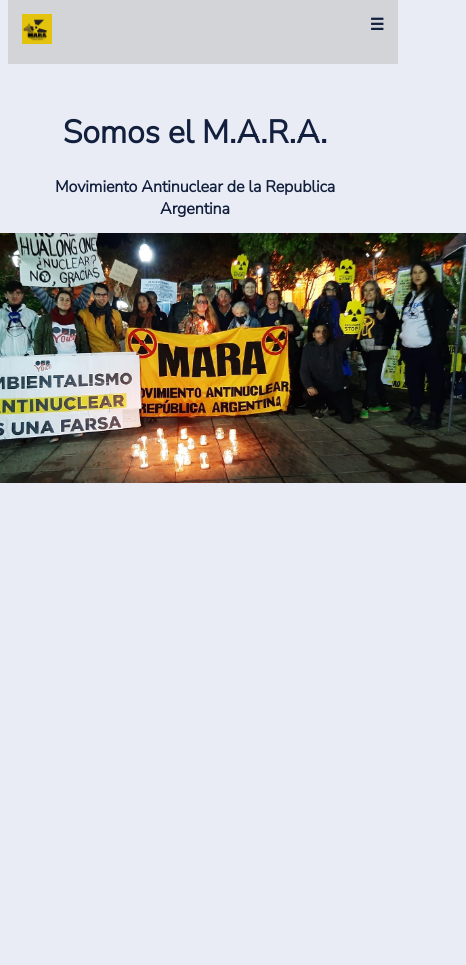
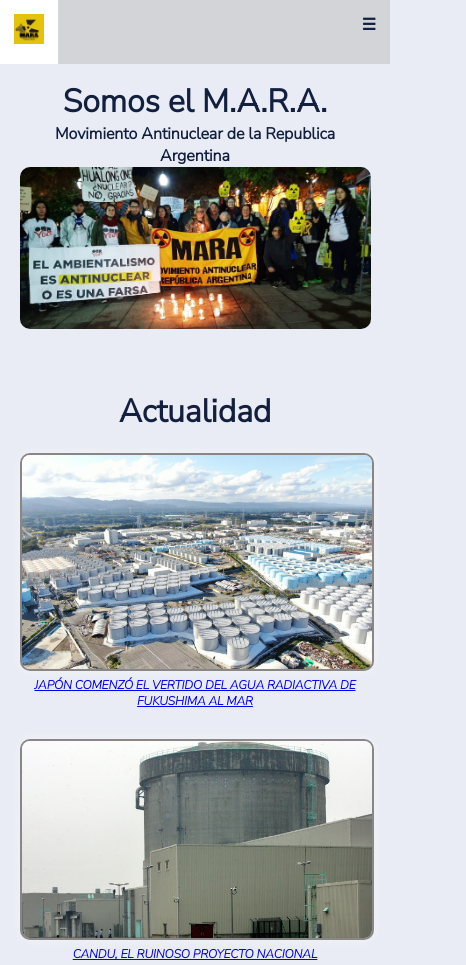
Before and after one commit to PaolaBasualdo/trabajo-practico-obligatorio, a plain HTML site: page index.html in a window 390 px wide. Shown: the top 965 px of the page, 466 px wide, since content can reach past the window. Drawn offline with Linux system fonts and the light colour scheme.

Commit message:
Corregir errore agregar contenido

```diff
--- a/assets/css/style-item.css
+++ b/assets/css/style-item.css
@@ -73,11 +73,12 @@ h3 {
 .principal {
   background: #E9ECF4;
 	color: #12203E;
+  width: 90%;
   text-align: justify;
 	align-items: center;
 	justify-content: center;
-  /*margin: 20px auto;*/
-  padding: 100px 50px 20px 50px;
+  padding-top: 90px;
+  margin-left: 20px;
 }
 
 p {
@@ -92,10 +93,8 @@ p {
 
 .imagen {
   width: 100%;
-  max-height: 500px;
-  object-fit: cover;
-  padding: 30px;
-  display: flex;
+  max-height: 100vh;
+  padding-top: 30px;
   justify-content: center;
   align-items: center;
 
@@ -114,8 +113,7 @@ p {
 
 .pie {
   text-align: center;
-  margin-top: 20px;
-  font-size: 12px;
+   font-size: 12px;
   }
 
 .pie-de-pagina {
@@ -147,3 +145,23 @@ li {
   height: 400px;
   margin: 30px;
 }
+@media screen and (max-width: 600px){
+
+ .titulo {
+    font-size: 1rem;
+  }
+  p {
+    font-size: 12px;
+    line-height: 1.5;
+    margin-bottom: 20px;
+  }
+  .pie {
+    font-size: 8px;
+    }
+  .autor{
+    font-size:10px;
+  }
+  .principal{
+    margin-left: 10px;
+  }
+}
--- a/assets/css/style.css
+++ b/assets/css/style.css
@@ -8,7 +8,6 @@
     z-index: 100;
     top: 0; /*agregado damian*/
 }
-
 .navbar a {
     float: left;
     display: block;
@@ -18,12 +17,10 @@
     padding: 14px 14px;
     text-decoration: none;
 }
-
 .navbar a:hover {
     background-color:white;
     color: black;
 }
-
 .navbar .icon {
     display: none;
 }
@@ -39,21 +36,18 @@
       display: block;
     }
 }
-
 .navbar.responsive a.icon {
     position: absolute;
     right: 0;
     top: 0;
 }
-
 .navbar.responsive a {
     float: none;
     display: block;
     text-align: left;
 }
-  s
+
 /* Estilos generales*/
-
 
 *{ margin: 0;
    padding: 0;
@@ -76,7 +70,6 @@ h3 {
   font-size: 1rem;
   font-family: 'Nunito Sans', sans-serif;
 }
-
 h4 {
   font-size: 0.75rem;
   font-family: 'Nunito Sans', sans-serif;
@@ -87,18 +80,17 @@ h5{
   font-family: 'Nunito Sans', sans-serif;
   font-style: italic;
 }
+
 /*Encabezado*/
 
 .encabezado {
-	background:#E9ECF4;
-	color: #12203E;
 	text-align: center;
 	align-items: center;
 	justify-content: center;
 	height: 100vh;
   width: 90%;
   margin: 20px auto;
-  padding-top: 70px;
+  padding-top: 60px;
 
 }
 .bloc {
@@ -114,7 +106,7 @@ h5{
   transition: 0.75s ease-in-out;
   flex: 1;
 }
-.imagen-encabezado {
+.imagen{
   display: none;
 }
 
@@ -148,26 +140,50 @@ h5{
 
 @media screen and (max-width: 600px) {
 
+.encabezado{
+  height: 200px;
+}
+.h1 {
+  font-size: 2rem;
+}
+.h2 {
+  font-size: 1rem;
+  }
+
 .bloc_bis {
   display: none;
   }
-  .imagen-encabezado {
+.imagen {
   display: flex;
-    height: 250px;
-    width: 70% ;
-    background-size: contain ;
-    background-position: center ;
-    justify-content: center;
-    border-radius: 20px;
+  height: 100vhx;
+  width:100%;
+
  }
-  .h1{
-    font-size: 2rem;
+.contenedor {
+  overflow:hidden;
+  border-radius: 10px;
+
+
 }
-  .h2{
-    font-size: 1rem;
+.contenedor:hover .imagen {
+  transform-origin: center;
+  transform: scale(1.6);
+  transition: transform 2s linear;
+  border-radius: 10px;
 }
 
+
+
+
+
+
 }
+
+
+
+
+
+
 /*Estilo main*/
 
 
@@ -184,7 +200,7 @@ h5{
   text-align: center;
 	align-items: center;
 	justify-content: center;
-  padding-top: 50px;
+  padding-top: 90px;
 }
 
 .grid-container-actualidad {
@@ -194,7 +210,6 @@ h5{
   padding: 20px;
   grid-template-columns: repeat(3, 1fr);
   grid-template-rows: repeat(3, auto);
-  position: relative;
   position: relative;
   z-index: 1;
   }
@@ -256,7 +271,7 @@ h5{
 
 
 .item6 {
-  width: 80%;
+  width: 70%;
   grid-column: 2;
   grid-row: 3;
   border: 2px solid #8a8686;
@@ -304,7 +319,6 @@ h5{
     grid-row: 5;
   }
   .item6{
-    width: 100%;
     grid-column: 1 / span2;
     grid-row: 6;
     border: 2px solid #fff;
@@ -434,6 +448,7 @@ h5{
   }
 
 /*Seccion Sobre Nosotros*/
+
 .sobre-nosotros {
   background-color: #12203E;
   color: white;
@@ -447,18 +462,15 @@ h5{
   border-radius: 4px;
   justify-content: center;
 }
-
 .sobre-nosotros h2 {
    margin-bottom: 30px;
 }
-
 .sobre-nosotros p {
   font-family: 'Nunito Sans', sans-serif;
   font-size: 16px;
   line-height: 1.5;
   margin-bottom: 20px;
 }
-
 .video {
   display: flex;
   flex-wrap: wrap;
@@ -474,7 +486,6 @@ h5{
   border: 2px solid #ffffff;
   box-shadow: 0 0 10px rgba(255, 255, 255, 0.5);
 }
-
 .video .video1,
 .video .video2 {
   margin:20px;
@@ -487,7 +498,12 @@ h5{
   justify-content: center;
 
 }}
+
 /*pie de pagina codigo agregado damian*/
+
+#contacto {
+  padding-top: 60px;
+}
 .contacto {
   display: grid;
   width: 100%;
@@ -496,7 +512,6 @@ h5{
   grid-column: 1;
   grid-row: 1;
 }
-
 .grid-formulario {
   grid-column: 2;
   grid-row: 1;
@@ -511,9 +526,7 @@ h5{
   text-align: left;
   list-style: none;
   padding-left: 40px;
-
 }
-
 #redes-sociales a,
 #formulario a {
     text-decoration: none;
@@ -521,13 +534,11 @@ h5{
     font-size: 1rem;
     font-weight: 800;
 }
-
 #redes-sociales h2,
 #formulario h2{
   font-size: 1.5rem;
   font-weight: 800;
 }
-
 #formulario {
     padding-top: 10px;
     display: flex;
@@ -568,11 +579,11 @@ h5{
 
 
 @media screen and (max-width: 750px) {
+
  .grid-redes-sociales{
     grid-column: 1;
     grid-row:1;
   }
-
   .grid-formulario{
     grid-column: 1;
     grid-row: 2;
@@ -580,11 +591,9 @@ h5{
   #redes-sociales h2 {
     text-align: left;
   }
-
   #formulario{
   font-size: 10px;
   padding:20px;
-
   }
 .input {
   margin-bottom: 10px;
--- a/index.html
+++ b/index.html
@@ -6,7 +6,9 @@
   <title>Somos el M.A.R.A</title>
   <link rel="stylesheet" href="../assets/css/style.css">
   <script src="../assets/js/script.js"></script>
+
   <!--Estilo de letra de Google-->
+
   <link rel="preconnect" href="https://fonts.googleapis.com">
   <link rel="preconnect" href="https://fonts.gstatic.com" crossorigin>
   <link href="https://fonts.googleapis.com/css2?family=Nunito+Sans:opsz,wght@6..12,300&display=swap" rel="stylesheet">
@@ -16,8 +18,11 @@
     ></script>
 
 </head>
+
 <body>
+
 <!--Barra de Navegacion-->
+
   <nav class="navbar" id="navbar">
     <div class="container-fluid">
       <a href="#home">
@@ -31,7 +36,9 @@
       <a href="javascript:void(0);" class="icon" onclick="toggleMenu()">&#9776;</a>
     </div>
   </nav>
+
 <!--Seccion Encabezado -->
+
   <header class= "encabezado" id="home">
     <div>
       <h1 class="h1">Somos el M.A.R.A.</h1>
@@ -47,7 +54,8 @@
       <div class="bloc_bis __cinco"></div>
       <div class="bloc_bis __seis"></div>
 
-      <div class="imagen-encabezado"><img src="./assets/media/image/5Marcha_Plurinacional.jpg" alt="Marcha Plurinacional">
+      <div class="contenedor">
+        <img class = "imagen" src="./assets/media/image/5Marcha_Plurinacional.jpg" alt="Marcha Plurinacional">
       </div>
 
 
@@ -56,39 +64,49 @@
 
   </header>
 <!--Seccion Main-->
+
   <main class="principal">
+
     <!--Seccion Actualidad-->
+
     <div class="actualidad" id="actualidad">
       <h2>Actualidad</h2>
       <div class="grid-container-actualidad">
+
         <div class="grid-item item1">
           <img class="imagen1"   src="./assets/media/image/1-Actualidad-Tanques-de-almacenamiento-de-agua-radiactiva-en-Fukushima.jpg" alt="Tanques de almacenamiento de agua radiactiva en Fukushima">
           <a href="./pages/item1.html">
               <h4>JAPÓN COMENZÓ EL VERTIDO DEL AGUA RADIACTIVA DE FUKUSHIMA AL MAR</h4>
           </a>
         </div>
+
         <div class="grid-item item2">
           <img class="imagen2"   src="./assets/media/image/2-central-nuclear-qinshan-china.jpg" alt="Central Nuclear de Ginsham en China">
           <a href="./pages/item2.html">
             <h4>CANDU, EL RUINOSO PROYECTO NACIONAL</h4></a>
         </div>
+
         <div class="grid-item item3">
           <a href="./pages/item3.html">
             <h4>LA ACTUAL POLÍTICA ESTADOUNIDENSE ACERCA AL MUNDO A UN DESASTRE NUCLEAR</h4> </a>
         </div>
+
         <div class="grid-item item4">
           <img class="imagen2"   src="./assets/media/image/3-Así-se-fabrica-una-mentira-la-alternativa-de-reparación-de-Atucha-II.jpeg" alt="Colage de imagenes relacionadas">
           <a href="./pages/item4.html">
             <h4>ASÍ SE FABRICA UNA MENTIRA: LA ALTERNATIVA DE REPARACIÓN DE ATUCHA II</h4></a>
         </div>
+
         <div class="grid-item item5">
           <img class="imagen2"   src="./assets/media/image/4-Abel-González-Task-Force-del-OIEA-sobre-el-agua-de-Fukushima-2022.jpg" alt="Expertos de la OIEA">
           <a href="./pages/item5.html">
             <h4>EXPERTO DEL OIEA SOBRE LA PROTECCIÓN CONTRA EL TRITIO: “SABEMOS BASTANTE POCO”</h4></a>
         </div>
+
         <div class="grid-item item6">
           <a href="https://antinuclearmara.blogspot.com/" target="_blank">
-          <h4>MAS ACTUALIDAD</h4><h3>en</h3>
+          <h4>MAS ACTUALIDAD</h4>
+          <h3>en</h3>
           <h3>NUESTRO BLOG</h3></a>
           <img src="./assets/media/image/logo.jpg" alt="Logo" width="130" height="130">
 
@@ -152,7 +170,9 @@
 
     </div>
   </main>
+
 <!-- Seccion Sobre Nosotros -->
+
   <section class="sobre-nosotros" id="sobre-nosotros">
     <h2>Quienes Somos</h2>
     <p>
@@ -161,7 +181,7 @@
       Mencionamos, a modo de ejemplo, las minas de uranio abandonadas sin remediar con millones de toneladas de colas de estériles (Don Otto en Salta, Los Adobes en Chubut, Los Gigantes en Córdoba, La Estela en San Luis, Malargüe y Sierra Pintada en Mendoza, y Los Colorados en La Rioja); la contaminación radioactiva del acuífero Puelche; la basura enterrada en el “chichón” de la fábrica de combustible nuclear de Dioxitek; y la contaminación con tritio radiactivo y otros productos de la descarga de los reactores.<br><br>
       En 2017, el lobby nuclear intentó implantar un reactor chino Hualong One en Sierra Grande, Río Negro. Pero la gran movilización de decenas de ciudades y localidades de toda la Patagonia logró revertir este proyecto, conquistando finalmente la ley provincial antinuclear.<br><br>
       Desde entonces, el mismo reactor continuó siendo negociado para ser instalado en el partido de Zárate, provincia de Buenos Aires, en el más absoluto de los silencios cómplices de todo el arco político, los medios de comunicación hegemónicos, y a espaldas de la gran mayoría inconsulta de las poblaciones que potencialmente se verían afectadas de manera directa por un accidente.<br><br>
-      </p>
+    </p>
 
     <div class="video">
 
@@ -174,11 +194,16 @@
     </div>
     <p> Marcha Plurinacional Antinuclear (2022)</p>
   </section>
+
 <!--Seccion Pie de Pagina-->
-  <h2 >Comunicate con Nosotros</h2>
-  <footer class="contacto" id="contacto">
 
-      <div class="grid-redes-sociales" id="redes-sociales">
+  <div id="contacto">
+   <h2 >Comunicate con Nosotros</h2>
+  </div>
+
+  <footer class="contacto" >
+
+    <div class="grid-redes-sociales" id="redes-sociales">
       <h2>Nuestras Redes</h2>
       <a href="https://twitter.com/AntinuclearMARA"target="_blank"><i class="fa-brands fa-twitter"></i> twiter</a>
       <a href="https://www.instagram.com/somoselmara/"target="_blank"><i class="fa-brands fa-instagram"></i> instagram</a>
@@ -213,7 +238,7 @@
         <div class="text-right">
         <button type="submit" class="input" id="enviar">Enviar</button>
         </div>
-        </form>
+      </form>
     </div>
 
   </footer>
```
Also changed, not shown: pages/item10.html (+3 -2 lines), pages/item11.html (+6 -6 lines), pages/item12.html (+6 -5 lines), pages/item8.html (+1 -1 lines). Lines whose indentation alone changed are shown as unchanged.
